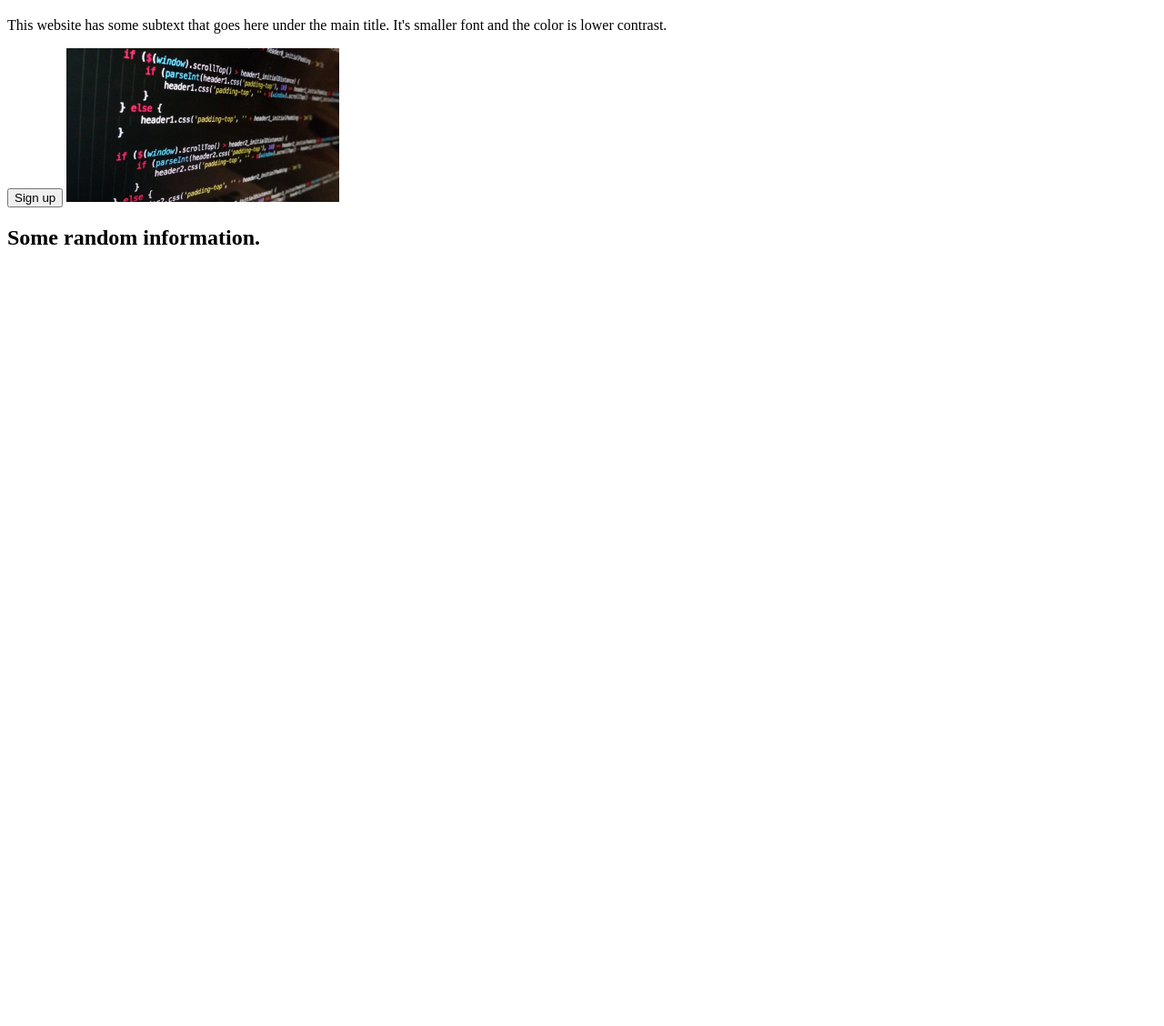
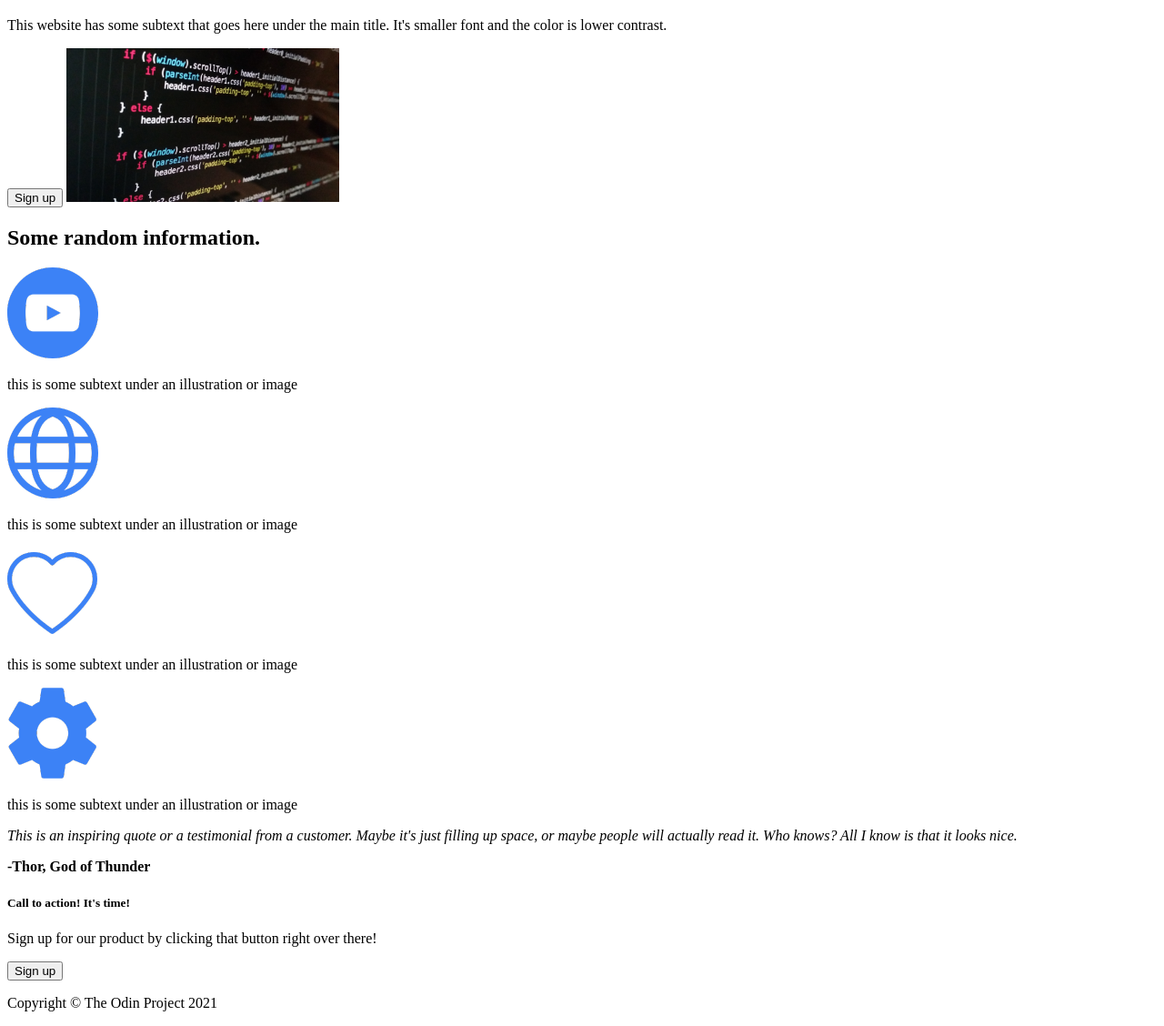
Before and after one commit to NoShues/website-project, a plain HTML site: page index.html in a window 1280 px wide. Shown: the part 643-1771 px from the top of the page at 91% size. Before the commit the page ends 937 px from the top, so only its background shows below. Drawn offline with Linux system fonts and the light colour scheme.

Commit message:
Add content and footer html

```diff
--- a/index.html
+++ b/index.html
@@ -23,6 +23,31 @@
     </div>
     <div class="content">
         <p><h2>Some random information.</h2></p>
+        <div class="content-images">
+            <img src="./images/content_1.png" alt="blue play icon">
+            <p>this is some subtext under an illustration or image</p>
+            <img src="./images/content_2.png" alt="blue globe icon">
+            <p>this is some subtext under an illustration or image</p>
+            <img src="./images/content_3.png" alt="blue heart icon">
+            <p>this is some subtext under an illustration or image</p>
+            <img src="./images/content_4.png" alt="blue gear icon">
+            <p>this is some subtext under an illustration or image</p>
+        </div>
+        <div class="content-quote">
+            <p><em>This is an inspiring quote or a testimonial from a customer. Maybe it's just filling up space, or maybe people will actually read it. Who knows? All I know is that it looks nice.</em></p>
+        </div>
+        <div class="content-quote-author">
+            <p><strong>-Thor, God of Thunder</strong></p>
+        </div>
+        <div class="cta">
+            <p><h5>Call to action! It's time!</h5></p>
+            <p>Sign up for our product by clicking that button right over there!</p>
+            <button>Sign up</button>
+        </div>
+    </div>
+    <div class="footer">
+        <p>Copyright © The Odin Project 2021</p>
+
     </div>
 </body>
 </html>
```
